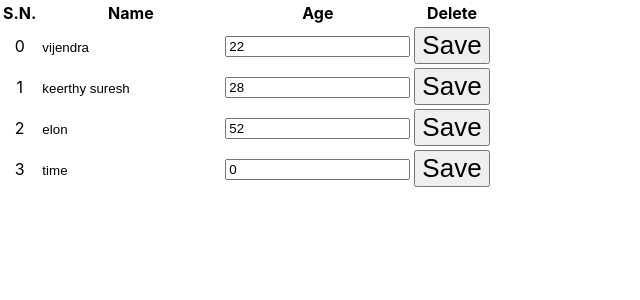
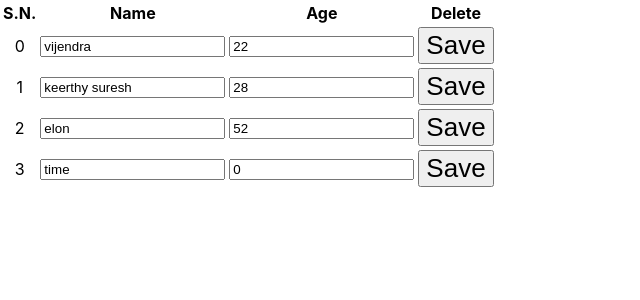
Before and after one commit to vijendrasaini/Editable-Table, a React (Vite) app: page / in a window 1280 px wide. Shown: the top 300 px of the page, without its empty margins (0-640 px from the left). Built offline with nearby package versions, Linux system fonts and the light colour scheme; data requests are answered from the project's data file.

Commit message:
remove tr element

```diff
--- a/src/App.jsx
+++ b/src/App.jsx
@@ -1,15 +1,18 @@
 import { useState } from 'react'
 import { useEffect } from 'react'
 import './App.css'
+import { Form } from './Components/Form'
 
 function App() {
   const [data, setData] = useState([])
+
+
+  const hostname = `http://localhost:7000`
+  const path = `/info`
   useEffect(()=>{
     getData()
   },[])
   const getData = async ()=>{
-    const hostname = `http://localhost:7000`
-    const path = `/info`
     try {
       const response = await fetch(`${hostname}${path}`)
       const data = await response.json()
@@ -18,6 +21,9 @@ function App() {
       console.error({message : error.message})
     }
   }
+
+
+
   return (
     <div className="App">
       <table>
@@ -30,21 +36,7 @@ function App() {
           </tr>
         </thead>
         <tbody>
-          {
-            data.map((row, index) => <tr>
-              <td>{index}</td>
-              <td>
-                {/* {row.name} */}
-                <input type="text" value={row.name} style={{ outline : "none", border: "none"}}/>
-                </td>
-              <td>
-                <input type="text" value={row.age} />
-                </td>
-              <td>
-                <button>Save</button>
-              </td>
-            </tr>)
-          }
+          { data.map((row, index) => <Form key={row.id} name={row.name} age={row.age} id={row.id} index={index} getData={getData}/>)  }
         </tbody>
       </table>
     </div>
```
